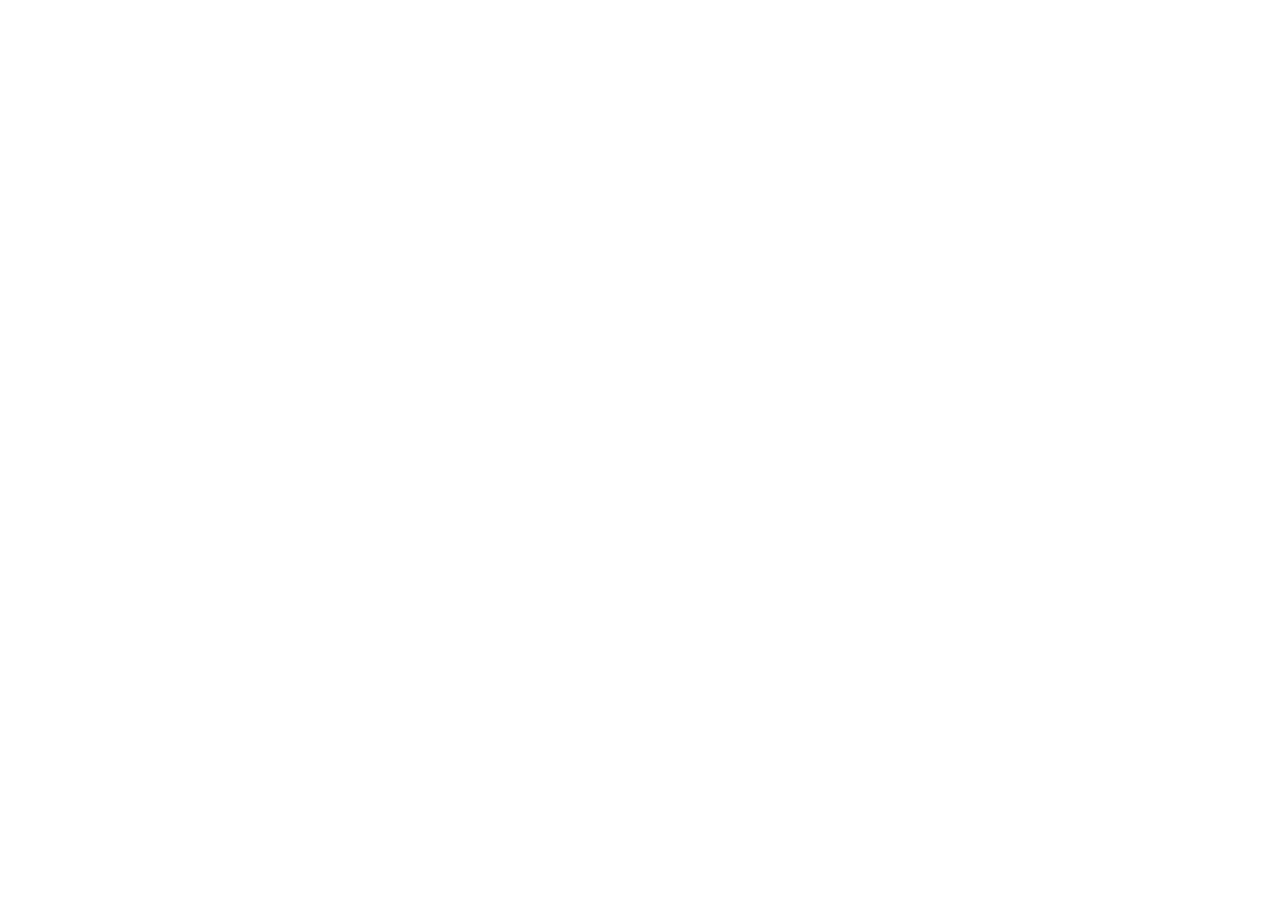
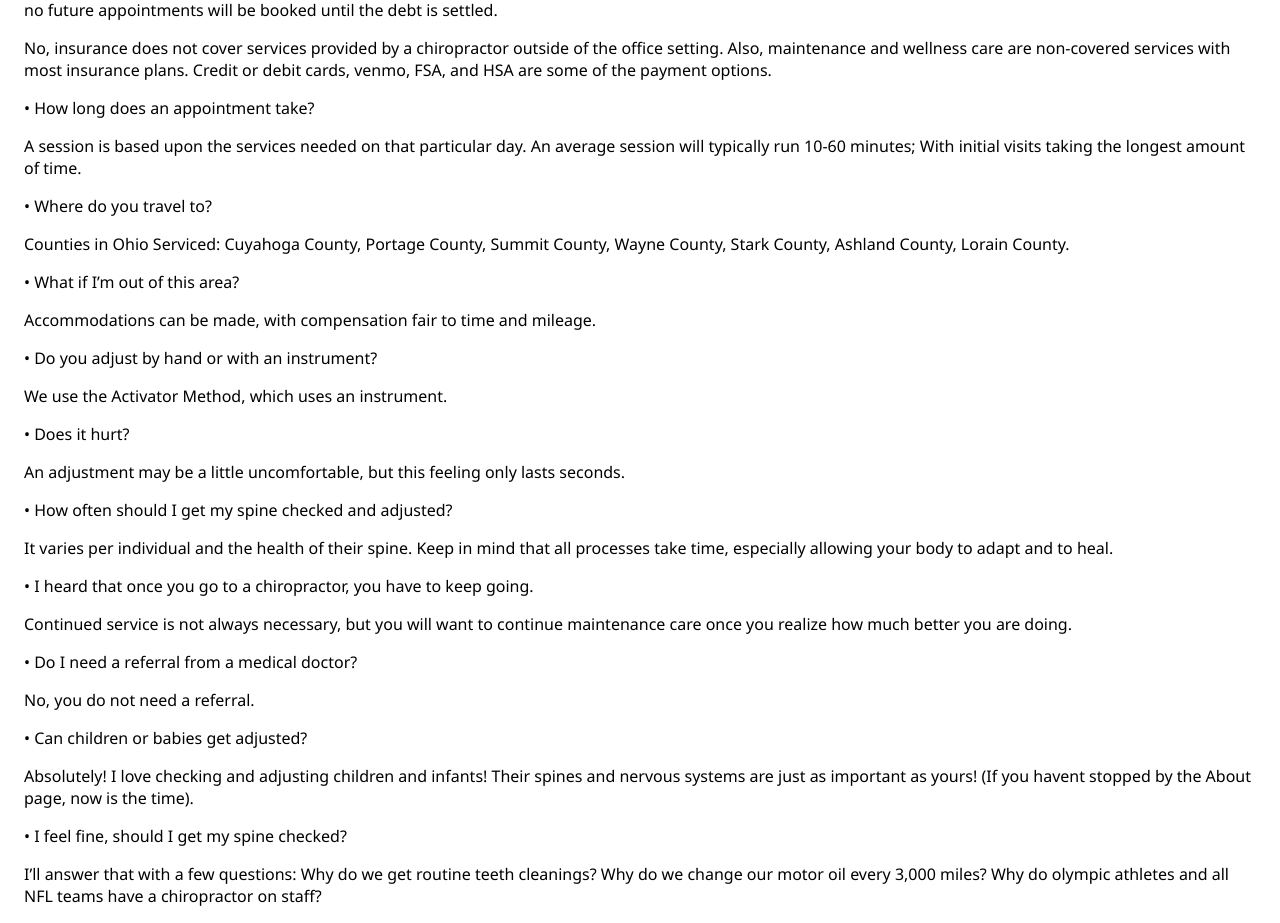
Before and after one commit to bobbygraczyk/mbs, a React (Create React App) app: page /about in a window 1280 px wide. Shown: the part 2589-3512 px from the top of the page. Before the commit the page ends 2614 px from the top, so only its background shows below. Built offline with nearby package versions, Linux system fonts and the light colour scheme.

Commit message:
All content in place

```diff
--- a/src/views/about.js
+++ b/src/views/about.js
@@ -63,6 +63,97 @@
                         <BenefitsListItem title="Improve quality of life" icon="info" />
                         <BenefitsListItem title="Decrease pain" icon="info" />
                     </div>
+                    <div className="frame faq">
+                        <h2>Frequently Asked Questions</h2>
+                        <div className="faq-entry">
+                            <p class="question">
+                                &bull; All accounts must have a card on file, that is not HSA/FSA, for the cancellation fee to be applied to. If there is no card on file, or if the card on file declines payment, no future appointments will be booked until the debt is settled.
+                            </p>
+                            <p class="answer">
+                                No, insurance does not cover services provided by a chiropractor outside of the office setting.  Also, maintenance and wellness care are non-covered services with most insurance plans. Credit or debit cards, venmo, FSA, and HSA are some of the payment options.
+                            </p>
+                        </div>
+                        <div className="faq-entry">
+                            <p class="question">
+                                &bull; How long does an appointment take?
+                            </p>
+                            <p class="answer">
+                                A session is based upon the services needed on that particular day. An average session will typically run 10-60 minutes; With initial visits taking the longest amount of time.
+                            </p>
+                        </div>
+                        <div className="faq-entry">
+                            <p class="question">
+                                &bull; Where do you travel to?
+                            </p>
+                            <p class="answer">
+                                Counties in Ohio Serviced: Cuyahoga County, Portage County, Summit County, Wayne County, Stark County, Ashland County, Lorain County.
+                            </p>
+                        </div>
+                        <div className="faq-entry">
+                            <p class="question">
+                                &bull; What if I’m out of this area?
+                            </p>
+                            <p class="answer">
+                                Accommodations can be made, with compensation fair to time and mileage.
+                            </p>
+                        </div>
+                        <div className="faq-entry">
+                            <p class="question">
+                                &bull; Do you adjust by hand or with an instrument?
+                            </p>
+                            <p class="answer">
+                                We use the Activator Method, which uses an instrument.
+                            </p>
+                        </div>
+                        <div className="faq-entry">
+                            <p class="question">
+                                &bull; Does it hurt?
+                            </p>
+                            <p class="answer">
+                                An adjustment may be a little uncomfortable, but this feeling only lasts seconds.
+                            </p>
+                        </div>
+                        <div className="faq-entry">
+                            <p class="question">
+                                &bull; How often should I get my spine checked and adjusted?
+                            </p>
+                            <p class="answer">
+                                It varies per individual and the health of their spine. Keep in mind that all processes take time, especially allowing your body to adapt and to heal.
+                            </p>
+                        </div>
+                        <div className="faq-entry">
+                            <p class="question">
+                                &bull; I heard that once you go to a chiropractor, you have to keep going.
+                            </p>
+                            <p class="answer">
+                                Continued service is not always necessary, but you will want to continue maintenance care once you realize how much better you are doing.
+                            </p>
+                        </div>
+                        <div className="faq-entry">
+                            <p class="question">
+                                &bull; Do I need a referral from a medical doctor?
+                            </p>
+                            <p class="answer">
+                                No, you do not need a referral.
+                            </p>
+                        </div>
+                        <div className="faq-entry">
+                            <p class="question">
+                                &bull; Can children or babies get adjusted?
+                            </p>
+                            <p class="answer">
+                                Absolutely! I love checking and adjusting children and infants! Their spines and nervous systems are just as important as yours! (If you havent stopped by the About page, now is the time).
+                            </p>
+                        </div>
+                        <div className="faq-entry">
+                            <p class="question">
+                                &bull; I feel fine, should I get my spine checked?
+                            </p>
+                            <p class="answer">
+                            I’ll answer that with a few questions: Why do we get routine teeth cleanings? Why do we change our motor oil every 3,000 miles?  Why do olympic athletes and all NFL teams have a chiropractor on staff?
+                            </p>
+                        </div>
+                    </div>
                     <CallToAction />
                 </div>
             </div>
--- a/src/views/services.js
+++ b/src/views/services.js
@@ -1,12 +1,13 @@
 import React from 'react';
+import Icons from '../components/icons';
 
 class Services extends React.Component {
     render() {
         return (
             <div className="services">
                 <div className="hero-container">
-                    <div className="frame">
-                        <h2>Services</h2>
+                    <div className="frame head">
+                        <h1>Services</h1>
                     </div>
                 </div>
                 <div className="frame appts">
@@ -40,7 +41,46 @@
                     </div>
                 </div>
                 <div className="frame payment">
-
+                    <div className="col-50 pay-type">
+                        <Icons name="info" />
+                        <h2>Payment Options</h2>
+                        <p>
+                            We accept all HSA / FSA cards, credit / debit cards, and Venmo. We do not accept cash or checks.
+                        </p>
+                    </div>
+                    <div className="col-50 pay-type">
+                        <Icons name="info" />
+                        <h2>Insurance Options</h2>
+                        <p>
+                            We can provide you with an itemized bill (super bill) that you can personally submit to your insurance company for reimbursement. However, all insurance plans are different, so reimbursement is not guaranteed.
+                        </p>
+                    </div>
+                    <div className="frame booking">
+                        <h2>Booking Fees</h2>
+                        <p>
+                            A booking fee of $25 must be electronically paid in order to book an appointment. The $25 will be applied towards any service rendered during that patient visit.  Remaining balances must be paid at the time of services rendered. If there is a discrepancy about a payment(s), the Doctor is always willing to discuss it with the patient. If the first visit is canceled less than 24 hours before the appointment, the booking fee will be forfeited. If the original booking fee is forfeited, the booking fee must be paid again prior to rescheduling your new patient appointment.
+                        </p>
+                    </div>
+                    <div className="frame cancellation">
+                        <h2>Cancellation Policy</h2>
+                        <ul>
+                            <li>
+                                We require a 24-hour cancellation notice for our services.
+                            </li>
+                            <li>
+                                The Doctor strategically plans the mobile route to enhance the efficiency of treating patients. Every appointment booked is valuable to the practice.
+                            </li>
+                            <li>
+                                When there are short notice cancellations, it is almost impossible to add a replacement appointment without affecting other appointments.
+                            </li>
+                            <li>
+                                Due to the value that each appointment has, any appointment cancelled less than 24 hours before the appointment will have a cancellation fee of $25 applied to the account. Even if your appointment is the next day, it is still required that you cancel prior to 24 hours of your appointment. (Example: If your appointment is at 3 pm on Tuesday, and you cancel your appointment at 3:01pm on Monday, the cancellation fee will be applied to your account.)
+                            </li>
+                            <li>
+                                All accounts must have a card on file, that is not HSA/FSA, for the cancellation fee to be applied to. If there is no card on file, or if the card on file declines payment, no future appointments will be booked until the debt is settled.
+                            </li>
+                        </ul>
+                    </div>
                 </div>
             </div>
         )
```
